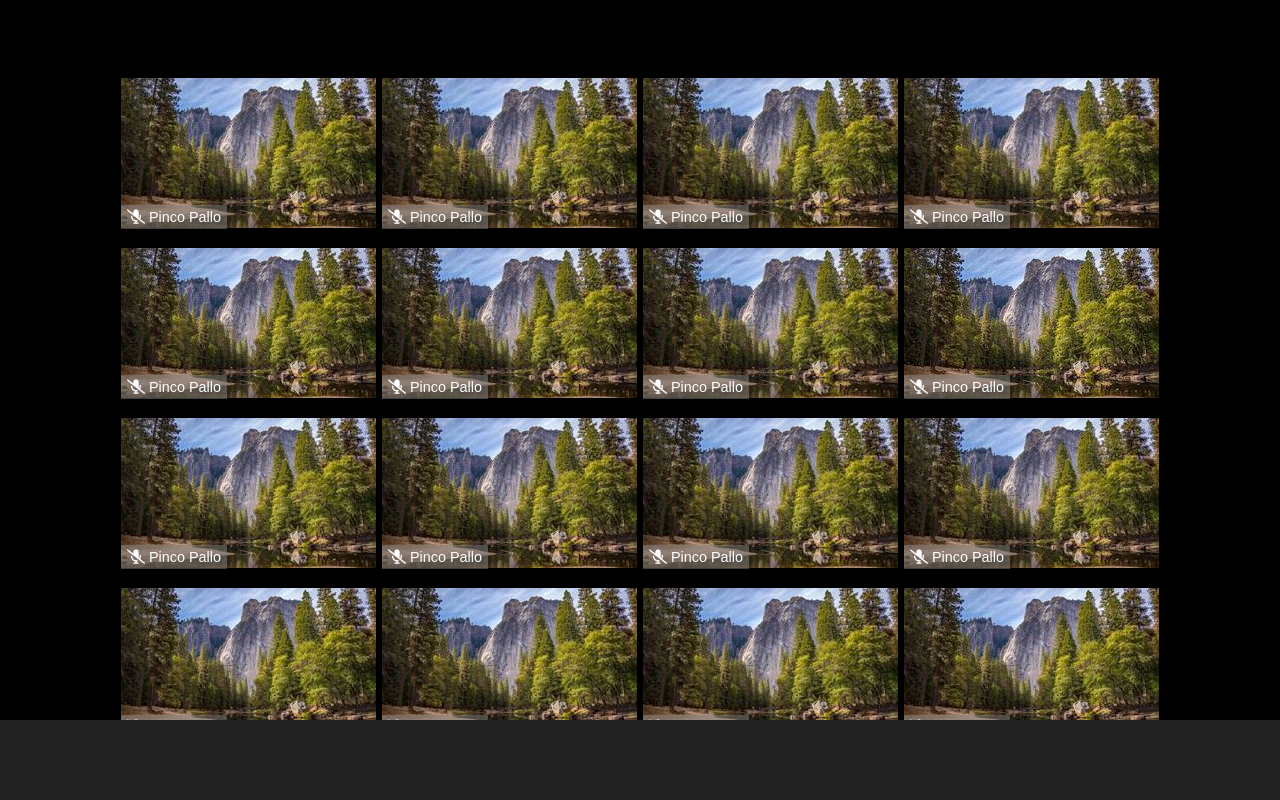
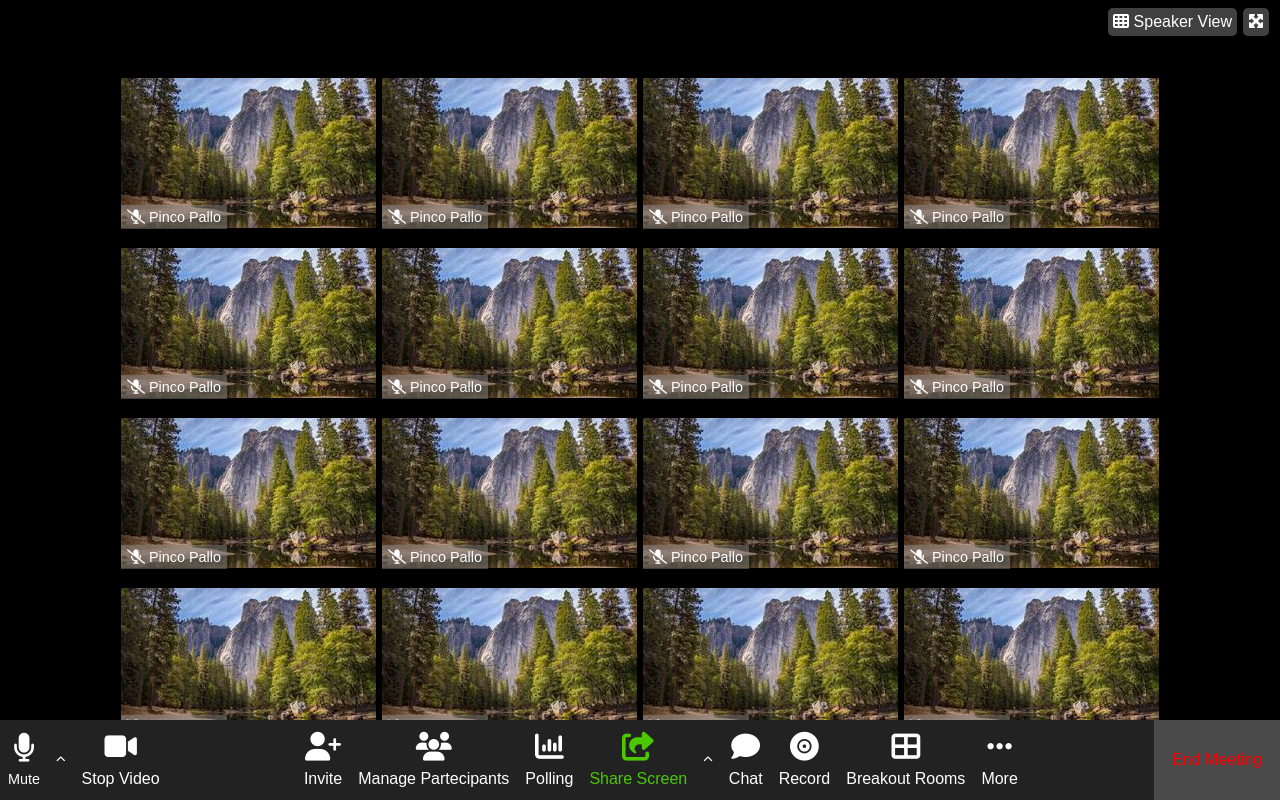
Before and after one commit to Alex-Sibiriu/html-css-zoom, a plain HTML site: page index.html in a window 1280 px wide. Drawn offline with Linux system fonts and the light colour scheme.

Commit message:
[add] Header and Footer

```diff
--- a/assets/css/style.css
+++ b/assets/css/style.css
@@ -15,14 +15,45 @@ img {
   max-width: 100%;
 }
 
+li {
+  color: white;
+  list-style: none;
+}
+
 /* UTILITY */
 .d-flex {
   display: flex;
-  justify-content: center;
   align-items: center;
 }
 
-/* MAIN */
+/* HEADER  HEADER  HEADER  HEADER  HEADER */
+header {
+  position: relative;
+}
+
+header .top-bar {
+  color: white;
+  padding: 5px;
+  position: fixed;
+  right: 3px;
+  top: 3px;
+}
+
+header .top-bar .speaker-view,
+header .top-bar .full-screen {
+  background-color: rgba(128, 128, 128, 0.5);
+  margin: 0 3px;
+  padding: 5px 5px;
+  border-radius: 5px;
+  cursor: pointer;
+}
+
+header .top-bar .speaker-view:hover,
+header .top-bar .full-screen:hover {
+  background-color: rgb(128, 128, 128);
+}
+
+/* MAIN  MAIN  MAIN  MAIN  MAIN  MAIN  MAIN */
 main {
   height: calc(100vh - 80px);
   padding-top: 70px;
@@ -33,6 +64,7 @@ main .container {
   width: 98%;
   max-width: 1836px;
   flex-wrap: wrap;
+  justify-content: center;
   margin: 0 auto;
 }
 
@@ -53,8 +85,54 @@ main .container {
   padding: 4px 6px;
 }
 
-/* FOOTER */
+/* FOOTER  FOOTER  FOOTER  FOOTER  FOOTER */
 footer {
   height: 80px;
   background-color: #222222;
+  justify-content: space-between;
 }
+
+footer nav,
+footer ul,
+footer li,
+footer .end-meeting {
+  height: 100%;
+}
+
+footer li {
+  padding: 0 8px;
+  cursor: pointer;
+  flex-direction: column;
+  justify-content: center;
+}
+
+footer li.active,
+footer li:hover i {
+  color: #4BC800;
+}
+
+footer nav i {
+  font-size: 1.8rem;
+  padding-bottom: 10px;
+}
+
+footer i.fa-chevron-up {
+  font-size: .6rem;
+  padding: 0;
+}
+
+footer li .command-name {
+  font-size: .9rem;
+}
+
+footer .end-meeting {
+  background-color: #4A4A4A;
+  color: red;
+  line-height: 80px;
+  padding: 0 18px;
+  cursor: pointer;
+}
+
+footer .end-meeting:hover {
+  background-color: #575757;
+}
--- a/index.html
+++ b/index.html
@@ -12,11 +12,26 @@
   <!-- LINK CSS -->
   <link rel="stylesheet" href="assets/css/style.css">
 </head>
+
 <body>
 
+  <header>
+    <!-- Top Bar -->
+    <div class="top-bar d-flex">
+      <div class="speaker-view">
+        <i class="fa-solid fa-table-cells"></i>
+        <span>Speaker View</span>
+      </div>
+      <div class="full-screen">
+        <i class="fa-solid fa-maximize"></i>
+      </div>
+    </div>
+    <!-- /Top Bar -->
+  </header>
+
   <main>
+    <!-- Users Container -->
     <div class="container d-flex">
-
       <!-- User Card -->
       <div class="user-card">
         <img src="assets/img/user-img.jpg" alt="">
@@ -366,15 +381,73 @@
         </div>
       </div>
       <!-- /User Card -->
-
-
-
     </div>
-
+    <!-- /Users Container -->
   </main>
 
-  <footer>
+  <footer class="d-flex">
+    <!-- Comunication Command -->
+    <nav>
+      <ul class="d-flex">
+        <li class="d-flex">
+          <i class="fa-solid fa-microphone"></i>
+          <span class="command-name">Mute</span>
+        </li>
+        <li class="d-flex">
+          <i class="fa-solid fa-chevron-up"></i>
+        </li>
+        <li class="d-flex">
+          <i class="fa-solid fa-video"></i>
+          <span>Stop Video</span>
+        </li>
+      </ul>
+    </nav>
+    <!-- /Comunication Command -->
 
+    <!-- Meeting Command -->
+    <nav>
+      <ul class="d-flex">
+        <li class="d-flex">
+          <i class="fa-solid fa-user-plus"></i>
+          <span>Invite</span>
+        </li>
+        <li class="d-flex">
+          <i class="fa-solid fa-users"></i>
+          <span>Manage Partecipants</span>
+        </li>
+        <li class="d-flex">
+          <i class="fa-solid fa-chart-column"></i>
+          <span>Polling</span>
+        </li>
+        <li class="d-flex active">
+          <i class="fa-solid fa-share-from-square"></i>
+          <span>Share Screen</span>
+        </li>
+        <li class="d-flex">
+          <i class="fa-solid fa-chevron-up"></i>
+        </li>
+        <li class="d-flex">
+          <i class="fa-solid fa-comment"></i>
+          <span>Chat</span>
+        </li>
+        <li class="d-flex">
+          <i class="fa-solid fa-record-vinyl"></i>
+          <span>Record</span>
+        </li>
+        <li class="d-flex">
+          <i class="fa-solid fa-table-cells-large"></i>
+          <span>Breakout Rooms</span>
+        </li>
+        <li class="d-flex">
+          <i class="fa-solid fa-ellipsis"></i>
+          <span>More</span>
+        </li>
+      </ul>
+    </nav>
+    <!-- /Meeting Command -->
+
+    <!-- End Meeting -->
+    <span class="end-meeting">End Meeting</span>
   </footer>
 </body>
 </html>
```
